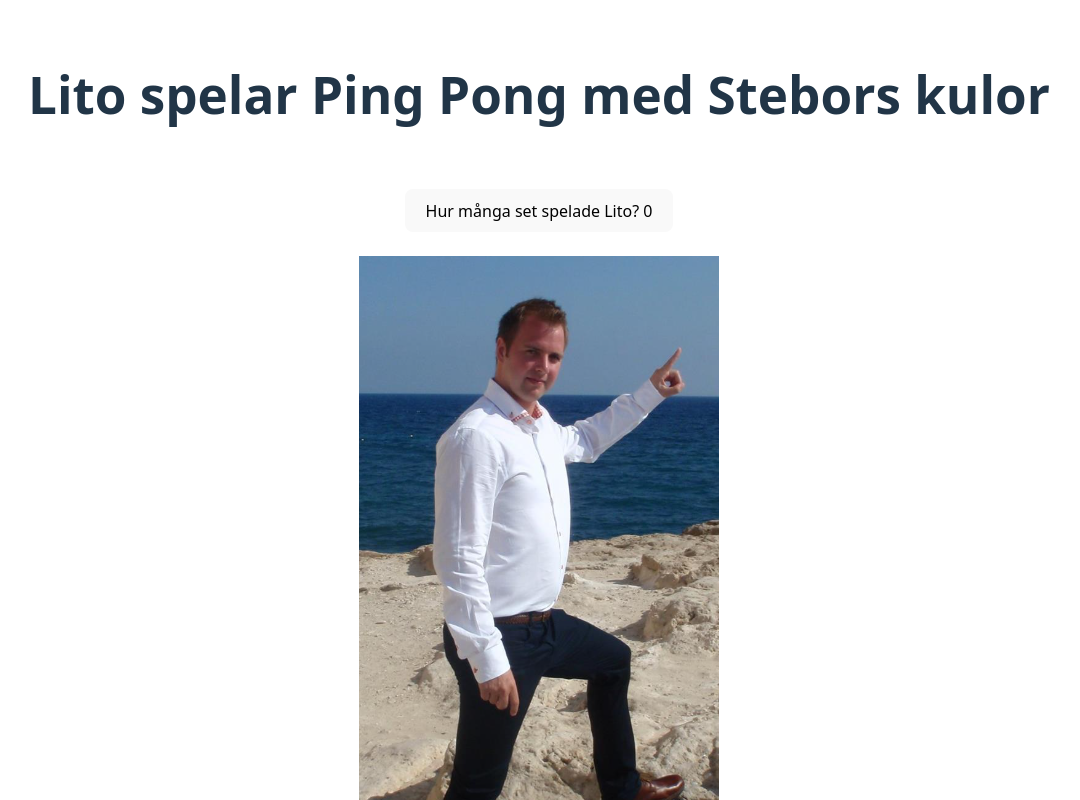
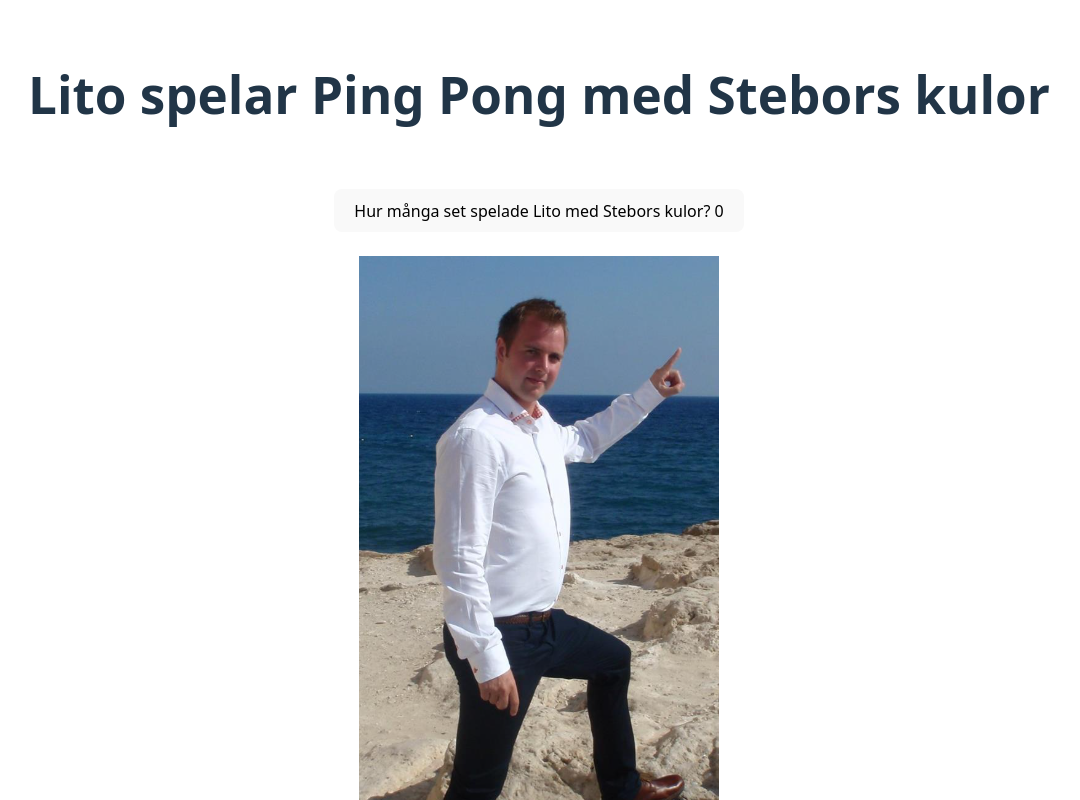
Before and after one commit to Darkside-AB/darkside-betting, a React (Vite) app: page / in a window 1280 px wide. Shown: the top 800 px of the page, without its empty margins (101-1181 px from the left). Built offline with nearby package versions, Linux system fonts and the light colour scheme.

Commit message:
Update App.tsx
Nothing to see here

```diff
--- a/src/App.tsx
+++ b/src/App.tsx
@@ -10,7 +10,7 @@
       <h1>Lito spelar Ping Pong med Stebors kulor</h1>
       <div className="card">
         <button onClick={() => setCount((count) => count + 1)}>
-          Hur många set spelade Lito? {count}
+          Hur många set spelade Lito med Stebors kulor? {count}
         </button>
         <br></br>
         <br></br>
```
